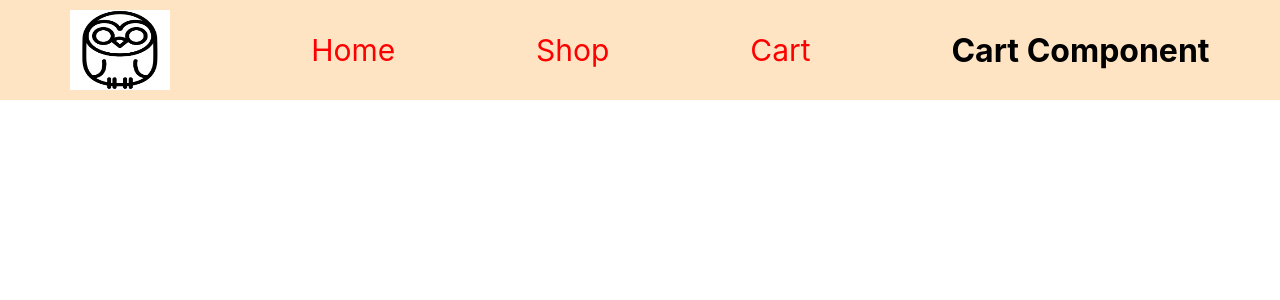
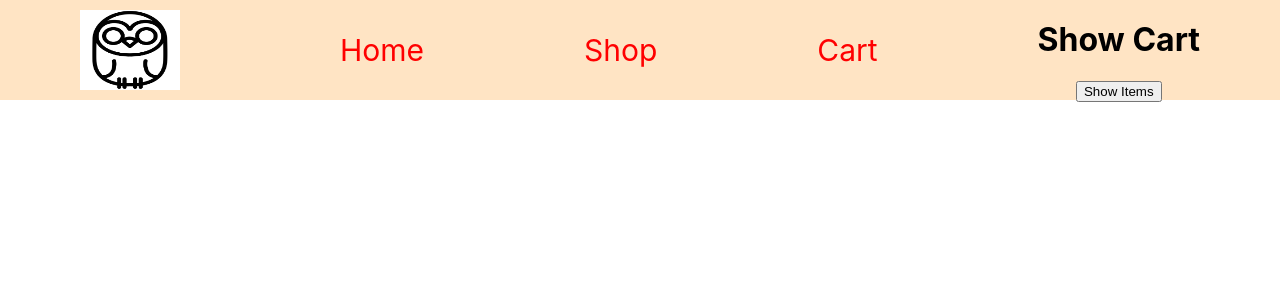
Before and after one commit to slavdefense/simple-store-frontend, a React (Create React App) app: page / in a window 1280 px wide. Shown: the top 300 px of the page. Built offline with nearby package versions, Linux system fonts and the light colour scheme.

Commit message:
Create a cart component to display added item and price

```diff
--- a/src/App.js
+++ b/src/App.js
@@ -36,10 +36,10 @@ setAllCartData(evt)
       <Routes>
         <Route path="/home" element={<Home />} />
         <Route path="/home/suits" element = {<Suites liftingCartHandler={liftingCartHandler}/>}/>
-        <Route path="/home/MensShoe" element = {<Suites/>}/>
-        <Route path="/home/WomenShoe" element = {<Suites/>}/>
-        <Route path="/home/mens" element = {<Suites/>}/>
-        <Route path="/home/womens" element = {<Suites/>}/>
+        <Route path="/home/MensShoe" element = {<Suites liftingCartHandler={liftingCartHandler}/>}/>
+        <Route path="/home/WomenShoe" element = {<Suites liftingCartHandler={liftingCartHandler}/>}/>
+        <Route path="/home/mens" element = {<Suites liftingCartHandler={liftingCartHandler}/>}/>
+        <Route path="/home/womens" element = {<Suites liftingCartHandler={liftingCartHandler}/>}/>
       </Routes>
     </div>
   );
--- a/src/Components/Cart/Cart.jsx
+++ b/src/Components/Cart/Cart.jsx
@@ -1,12 +1,39 @@
 import React from 'react';
-const Cart = ({allCartData}) => {
+import styles from './Cart.module.css'
+const Cart = ({allCartData,toggler}) => {
   console.log(allCartData)
 
 
   console.log(allCartData)
   return (
-    <div>
-      <h1>Cart Component</h1>
+    <div className='cartContainer'>
+
+      {toggler?
+      <div className={styles.toggler}>
+        <h3>Cart Component</h3>
+        {
+          allCartData.map((item)=>{
+            return(
+
+              <h5>{item.name} ${item.price}</h5>
+            )
+          })
+        }
+        <h3>Total</h3>
+
+      </div>
+
+
+
+
+      :
+      <h1>Show Cart</h1>
+
+      }
+
+
+
+
     </div>
    );
 }
--- a/src/Components/Cart/Cart.module.css
+++ b/src/Components/Cart/Cart.module.css
@@ -0,0 +1,16 @@
+
+.cartContainer{
+  position: relative;
+}
+
+.toggler{
+  position:absolute;
+  overflow: scroll;
+  height:200px;
+  width: 200px;
+  margin-top: 50px;
+  margin-left: -100px;
+  background-color: goldenrod;
+
+
+}
--- a/src/Components/Navbar/Navbar.jsx
+++ b/src/Components/Navbar/Navbar.jsx
@@ -1,4 +1,4 @@
-import React from "react";
+import React,{useState} from "react";
 import { Link } from "react-router-dom";
 import styles from "./Navbar.module.css";
 import Cart from "../Cart/Cart";
@@ -11,7 +11,17 @@ const Navbar = ({ navItems,allCartData }) => {
 //  setAllCardData(data)
 
 // }
+const [toggler,setToggler] = useState(false)
 
+
+const handleCartClick=(evt)=>{
+  evt.preventDefault()
+  setToggler(!toggler)
+  console.log('clicked')
+
+
+}
+console.log(toggler)
 
   return (
     <div>
@@ -30,7 +40,16 @@ const Navbar = ({ navItems,allCartData }) => {
 
           );
         })}
-        <Cart allCartData={allCartData}  />
+
+        <form action="#">
+        <Cart toggler={toggler}  allCartData={allCartData}>
+
+         </Cart>
+
+
+        <button onClick={handleCartClick}>Show Items</button>
+        </form>
+
 
       </div>
 
```
